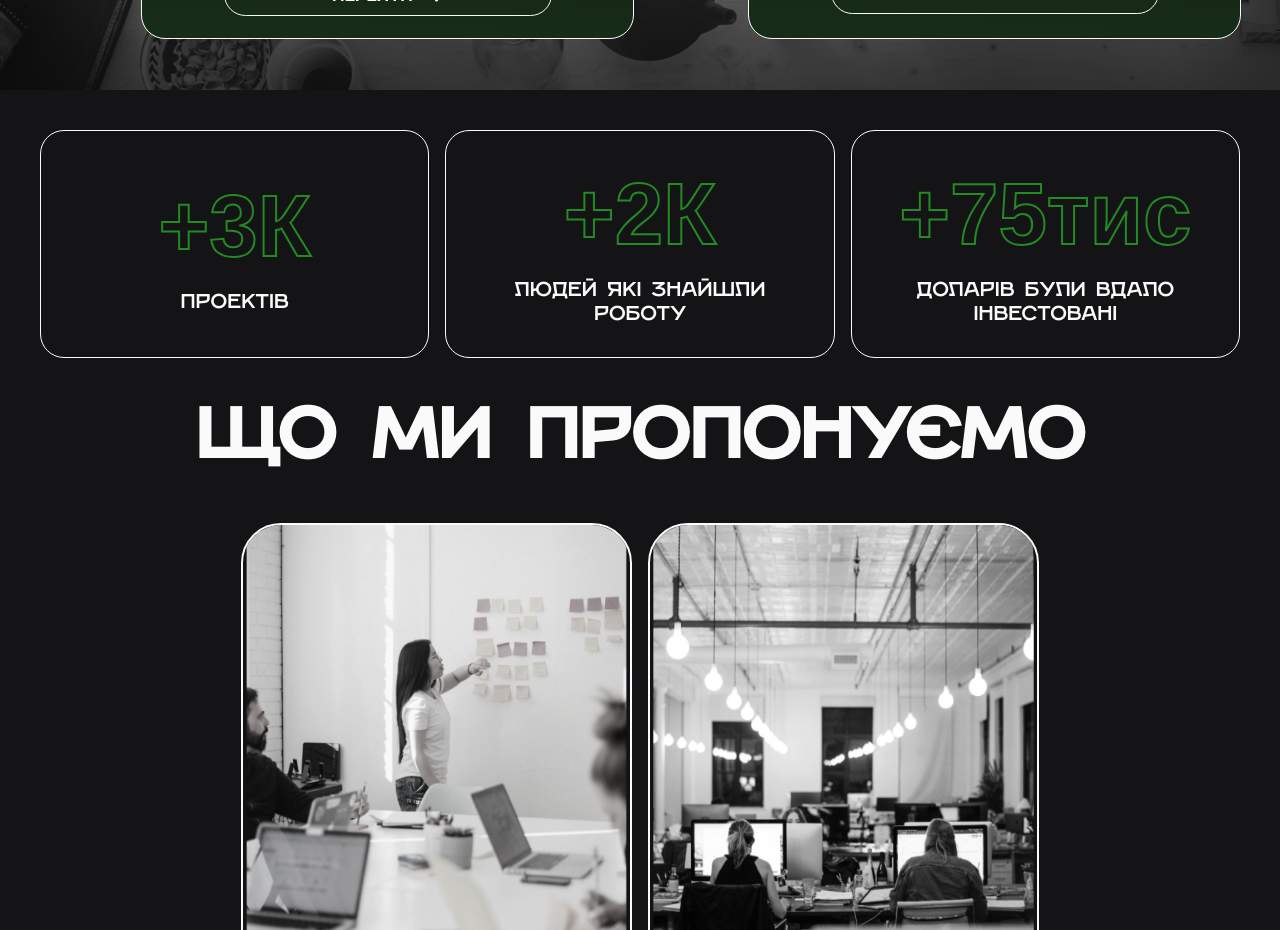
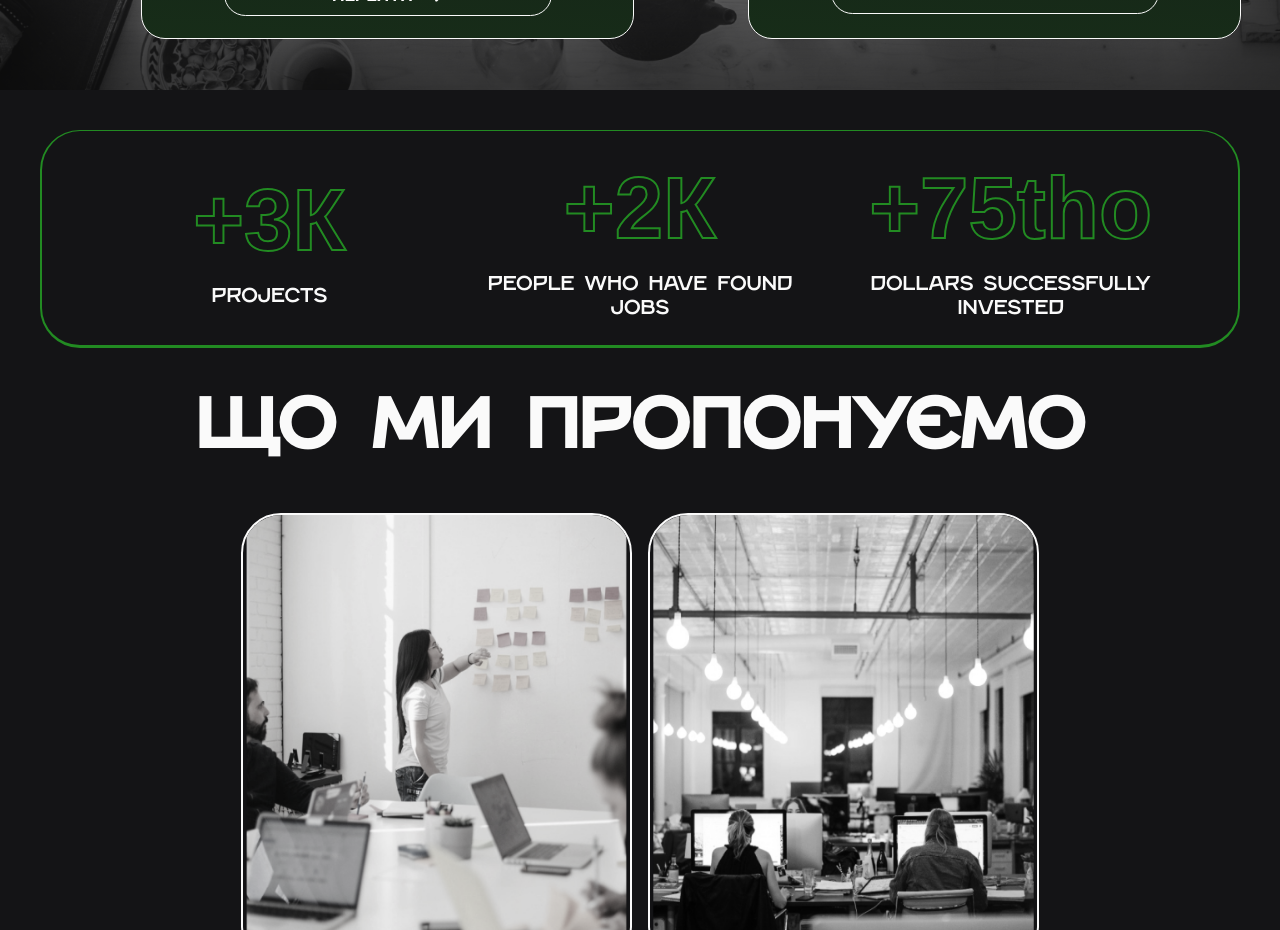
Before and after one commit to junchirp/junchirp, a Next.js app: page /en in a window 1280 px wide. Shown: the part 1660-2590 px from the top of the page. Built offline with nearby package versions, Linux system fonts and the light colour scheme; no server answers.

Commit message:
translate_statistics_clear_style_and_add_response_320_375_

```diff
--- a/src/components/Home/ProjectStatistics/ProjectStatistics.tsx
+++ b/src/components/Home/ProjectStatistics/ProjectStatistics.tsx
@@ -1,21 +1,23 @@
-import s from "./projectStatistics.module.scss";
+import { useTranslations } from 'next-intl';
+import s from './projectStatistics.module.scss';
 
 const ProjectStatistics = () => {
+  const t = useTranslations('projectStatistics');
   return (
     <section className={`${s.section__statistics}`}>
-      <div className={`${s.container}  `}>
+      <div className={`${s.container}`}>
         <ul className={s.list}>
           <li className={s.list__item}>
-            <h3 className={`${s.item__title} `}>+3К</h3>
-            <p className={s.item__text}>проектів</p>
+            <h3 className={`${s.item__title} `}>{t('statisticTitle.0')}</h3>
+            <p className={s.item__text}>{t('statisticText.0')}</p>
           </li>
           <li className={s.list__item}>
-            <h3 className={s.item__title}>+2К</h3>
-            <p className={s.item__text}>людей які знайшли роботу</p>
+            <h3 className={s.item__title}>{t('statisticTitle.1')}</h3>
+            <p className={s.item__text}>{t('statisticText.1')}</p>
           </li>
           <li className={s.list__item}>
-            <h3 className={s.item__title}>+75тис</h3>
-            <p className={s.item__text}>доларів були вдало інвестовані</p>
+            <h3 className={s.item__title}>{t('statisticTitle.2')}</h3>
+            <p className={s.item__text}>{t('statisticText.2')}</p>
           </li>
         </ul>
       </div>
--- a/src/components/Home/ProjectStatistics/projectStatistics.module.scss
+++ b/src/components/Home/ProjectStatistics/projectStatistics.module.scss
@@ -10,11 +10,21 @@
   flex-direction: column;
   align-items: center;
   gap: 16px;
+  border-bottom: 3px solid var(--green);
+  border-left: 2px solid var(--green);
+  border-right: 2px solid var(--green);
+  border-top: 1px solid var(--green);
+  border-radius: 40px;
+  margin: 0 16px;
+  @include mediaQuery($screen-size-xs) {
+    margin: 0;
+  }
   @include mediaQuery($screen-size-s) {
     flex-direction: row;
     align-items: stretch;
     width: 100%;
-    justify-content: center;
+    justify-content: space-around;
+    padding: 0 50px;
     margin: 0 auto;
   }
 }
@@ -26,8 +36,6 @@
   justify-content: center;
   width: 100%;
   max-width: 500px;
-  border: var(--border);
-  border-radius: 16px;
   padding: 20px;
   @include mediaQuery($screen-size-s) {
     gap: 8px;
@@ -36,19 +44,9 @@
   }
   @include mediaQuery($screen-size-m) {
     gap: 12px;
-    padding: 30px 20px;
+    padding: 24px 20px;
     max-width: 392px;
     border-radius: 24px;
-  }
-  @include mediaQuery($screen-size-l) {
-    border-radius: 32px;
-    max-width: 456px;
-    border: 2px solid rgba(255, 255, 255, 1);
-  }
-  @include mediaQuery($screen-size-xl) {
-    padding: 40px 20px;
-    border-radius: 40px;
-    max-width: 584px;
   }
 }
 .item__title {
@@ -66,15 +64,6 @@
     @include fontSize(87px, 700, 106px);
     -webkit-text-stroke: 2px var(--green, #228b22);
   }
-  @include mediaQuery($screen-size-l) {
-    -webkit-text-stroke: 3px var(--green, #228b22);
-
-    @include fontSize(108px, 700, 131px);
-  }
-  @include mediaQuery($screen-size-xl) {
-    @include fontSize(128px, 700, 144px);
-    -webkit-text-stroke: 4px var(--green, #228b22);
-  }
 }
 .item__text {
   color: var(--white, #fafafa);
@@ -85,10 +74,4 @@
   @include mediaQuery($screen-size-m) {
     @include fontSize(20px, 400, 24px);
   }
-  @include mediaQuery($screen-size-l) {
-    @include fontSize(24px, 400, 29px);
-  }
-  @include mediaQuery($screen-size-xl) {
-    @include fontSize(30px, 400, 32px);
-  }
 }
```
